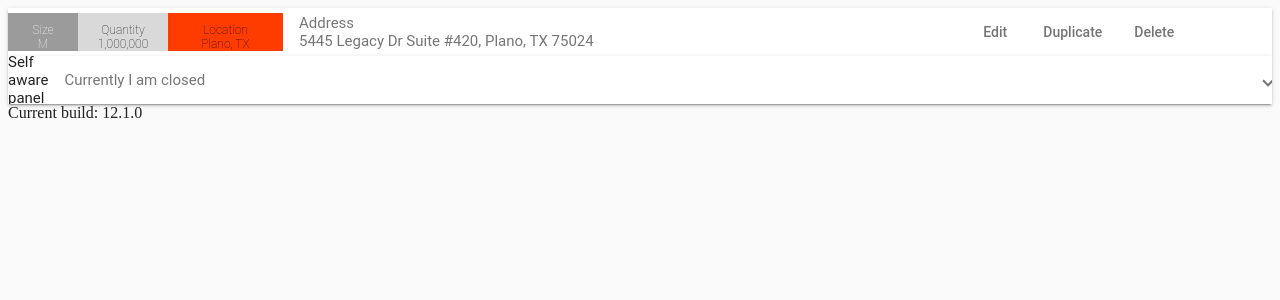
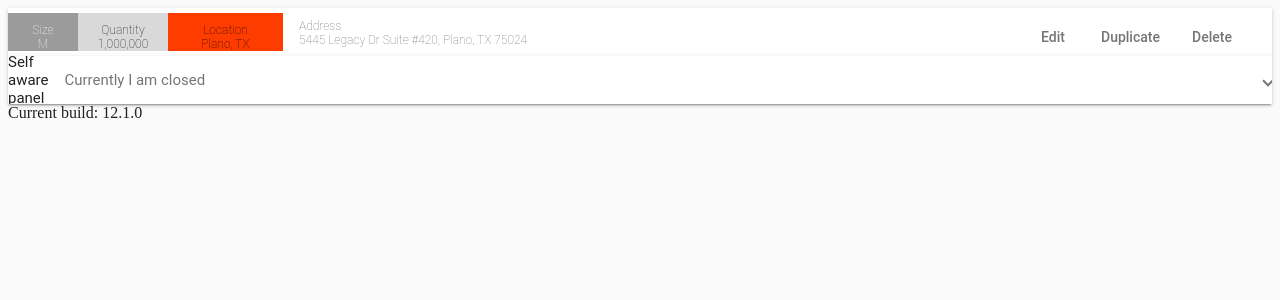
Before and after one commit to elwood-berry/esb-material-base, an Angular app: page / in a window 1280 px wide. Shown: the top 300 px of the page. Built offline with nearby package versions, Linux system fonts and the light colour scheme.

Commit message:
2 files modified

```diff
--- a/src/app/components/base-expansion/base-expansion.component.html
+++ b/src/app/components/base-expansion/base-expansion.component.html
@@ -35,7 +35,7 @@
           </div>
 
           <!-- ACTIONS (TITLE) -->
-          <div fxLayout="row" fxFlex="30%">
+          <div class="title-actions" fxLayout="row" fxFlex="30%" fxLayoutAlign="start stretch">
             <button mat-button>Edit</button>
             <button mat-button>Duplicate</button>
             <button mat-button>Delete</button>
--- a/src/app/components/base-expansion/base-expansion.component.scss
+++ b/src/app/components/base-expansion/base-expansion.component.scss
@@ -74,6 +74,14 @@ Multiple Shipping Locations
   width: 100%;
 
   // ADDRESS.
+  .title-address {
+    @include default-multi-location-title;
+    text-align: left;
+  }
 
   // ACTIONS.
+  .title-actions {
+    @include default-multi-location-title;
+    place-content: flex-end !important;
+  }
 }
```
